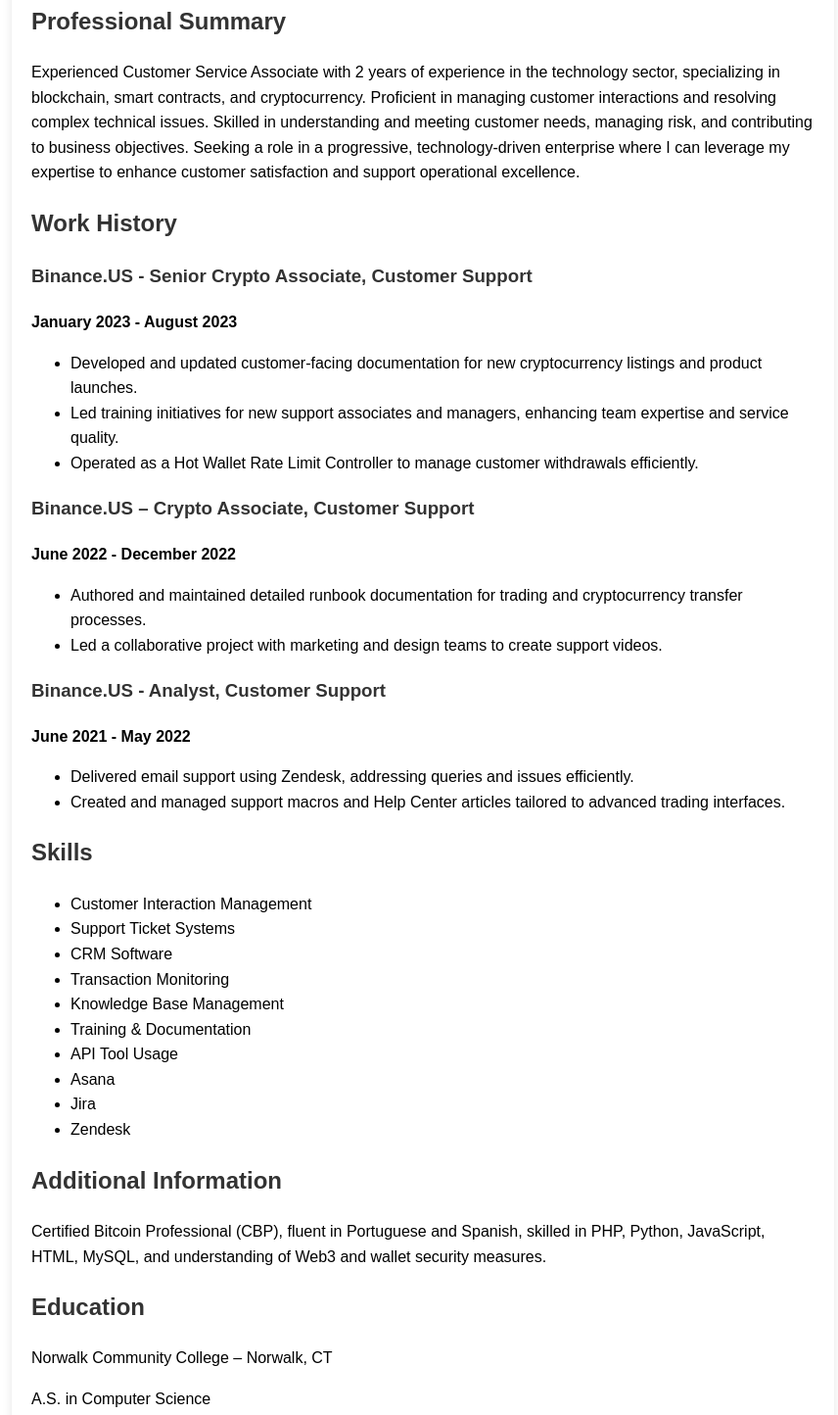
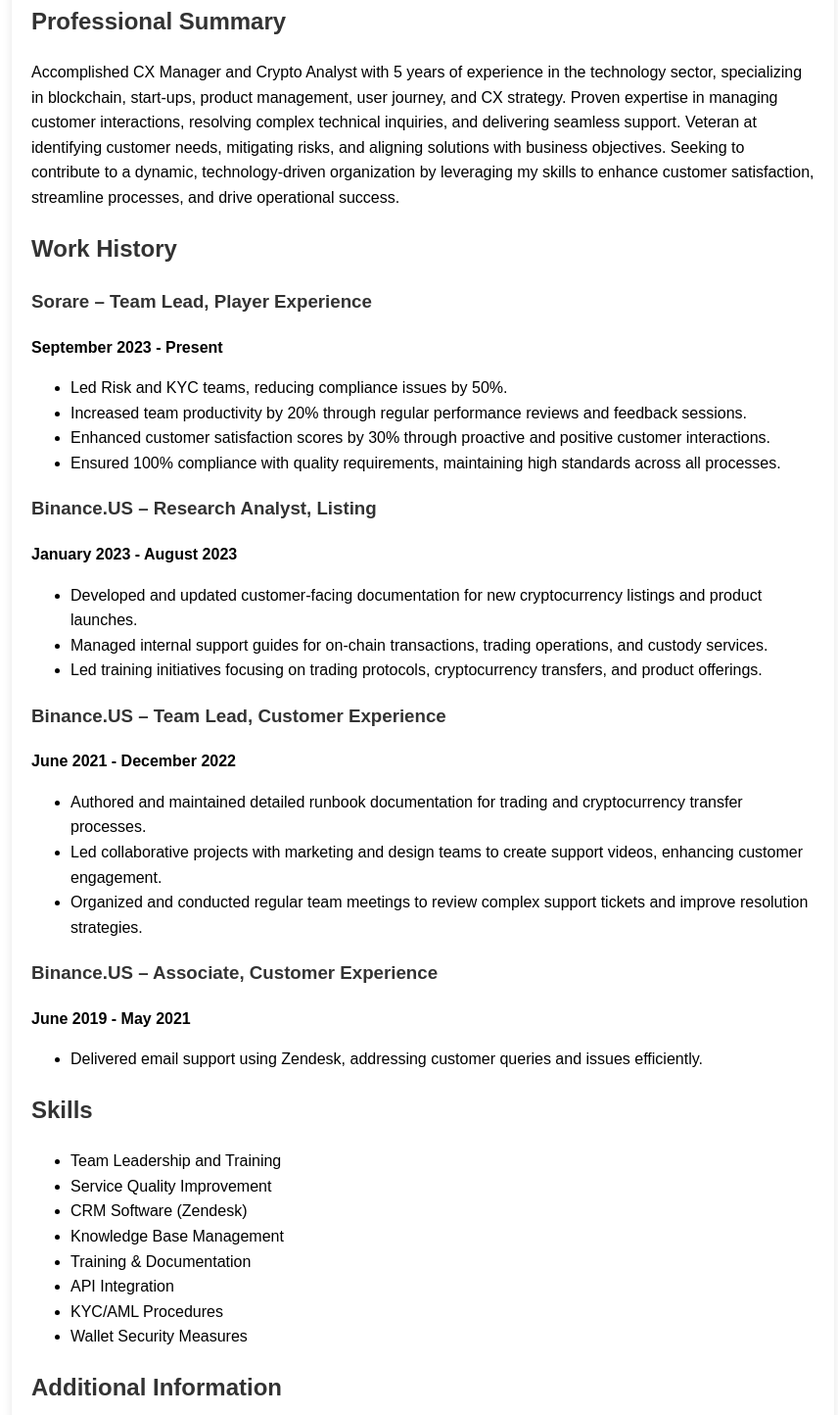
Before and after one commit to Coluve/Coluve.com.github.io, a plain HTML site: page index.html in a window 1280 px wide. Shown: the part 260-1704 px from the top of the page at 98% size, without its empty margins (208-1064 px from the left). Drawn offline with Linux system fonts and the light colour scheme.

Commit message:
Update index.html

```diff
--- a/index.html
+++ b/index.html
@@ -34,53 +34,61 @@
         </header>
         <section>
             <h2>Professional Summary</h2>
-            <p>Experienced Customer Service Associate with 2 years of experience in the technology sector, specializing in blockchain, smart contracts, and cryptocurrency. Proficient in managing customer interactions and resolving complex technical issues. Skilled in understanding and meeting customer needs, managing risk, and contributing to business objectives. Seeking a role in a progressive, technology-driven enterprise where I can leverage my expertise to enhance customer satisfaction and support operational excellence.</p>
+            <p>Accomplished CX Manager and Crypto Analyst with 5 years of experience in the technology sector, specializing in blockchain, start-ups, product management, user journey, and CX strategy. Proven expertise in managing customer interactions, resolving complex technical inquiries, and delivering seamless support. Veteran at identifying customer needs, mitigating risks, and aligning solutions with business objectives. Seeking to contribute to a dynamic, technology-driven organization by leveraging my skills to enhance customer satisfaction, streamline processes, and drive operational success.</p>
         </section>
         <section>
             <h2>Work History</h2>
-            <h3>Binance.US - Senior Crypto Associate, Customer Support</h3>
+            <h3>Sorare – Team Lead, Player Experience</h3>
+            <p><strong>September 2023 - Present</strong></p>
+            <ul>
+                <li>Led Risk and KYC teams, reducing compliance issues by 50%.</li>
+                <li>Increased team productivity by 20% through regular performance reviews and feedback sessions.</li>
+                <li>Enhanced customer satisfaction scores by 30% through proactive and positive customer interactions.</li>
+                <li>Ensured 100% compliance with quality requirements, maintaining high standards across all processes.</li>
+            </ul>
+            <h3>Binance.US – Research Analyst, Listing</h3>
             <p><strong>January 2023 - August 2023</strong></p>
             <ul>
                 <li>Developed and updated customer-facing documentation for new cryptocurrency listings and product launches.</li>
-                <li>Led training initiatives for new support associates and managers, enhancing team expertise and service quality.</li>
-                <li>Operated as a Hot Wallet Rate Limit Controller to manage customer withdrawals efficiently.</li>
+                <li>Managed internal support guides for on-chain transactions, trading operations, and custody services.</li>
+                <li>Led training initiatives focusing on trading protocols, cryptocurrency transfers, and product offerings.</li>
             </ul>
-            <h3>Binance.US – Crypto Associate, Customer Support</h3>
-            <p><strong>June 2022 - December 2022</strong></p>
+            <h3>Binance.US – Team Lead, Customer Experience</h3>
+            <p><strong>June 2021 - December 2022</strong></p>
             <ul>
                 <li>Authored and maintained detailed runbook documentation for trading and cryptocurrency transfer processes.</li>
-                <li>Led a collaborative project with marketing and design teams to create support videos.</li>
+                <li>Led collaborative projects with marketing and design teams to create support videos, enhancing customer engagement.</li>
+                <li>Organized and conducted regular team meetings to review complex support tickets and improve resolution strategies.</li>
             </ul>
-            <h3>Binance.US - Analyst, Customer Support</h3>
-            <p><strong>June 2021 - May 2022</strong></p>
+            <h3>Binance.US – Associate, Customer Experience</h3>
+            <p><strong>June 2019 - May 2021</strong></p>
             <ul>
-                <li>Delivered email support using Zendesk, addressing queries and issues efficiently.</li>
-                <li>Created and managed support macros and Help Center articles tailored to advanced trading interfaces.</li>
+                <li>Delivered email support using Zendesk, addressing customer queries and issues efficiently.</li>
             </ul>
         </section>
         <section>
             <h2>Skills</h2>
             <ul>
-                <li>Customer Interaction Management</li>
-                <li>Support Ticket Systems</li>
-                <li>CRM Software</li>
-                <li>Transaction Monitoring</li>
+                <li>Team Leadership and Training</li>
+                <li>Service Quality Improvement</li>
+                <li>CRM Software (Zendesk)</li>
                 <li>Knowledge Base Management</li>
                 <li>Training & Documentation</li>
-                <li>API Tool Usage</li>
-                <li>Asana</li>
-                <li>Jira</li>
-                <li>Zendesk</li>
+                <li>API Integration</li>
+                <li>KYC/AML Procedures</li>
+                <li>Wallet Security Measures</li>
             </ul>
         </section>
         <section>
             <h2>Additional Information</h2>
-            <p>Certified Bitcoin Professional (CBP), fluent in Portuguese and Spanish, skilled in PHP, Python, JavaScript, HTML, MySQL, and understanding of Web3 and wallet security measures.</p>
+            <p>Certified Bitcoin Professional (CBP), Certified Ethereum Professional (CEP), fluent in Portuguese and Spanish, proficient in PHP, Python, JavaScript, HTML, MySQL, and knowledgeable in Web3 and wallet security measures.</p>
         </section>
         <section>
             <h2>Education</h2>
-            <p>Norwalk Community College – Norwalk, CT</p>
-            <p>A.S. in Computer Science</p>
+            <p>Southern New Hampshire University, Manchester, NH – Bachelor of Science: Management Information Systems</p>
+            <p>Southern Connecticut State University, New Haven, CT – Bachelor of Science: Economics</p>
+            <p>Norwalk Community College, Norwalk, CT – Associates: Computer Science</p>
         </section>
     </div>
-</
+</body>
+</html>
```
